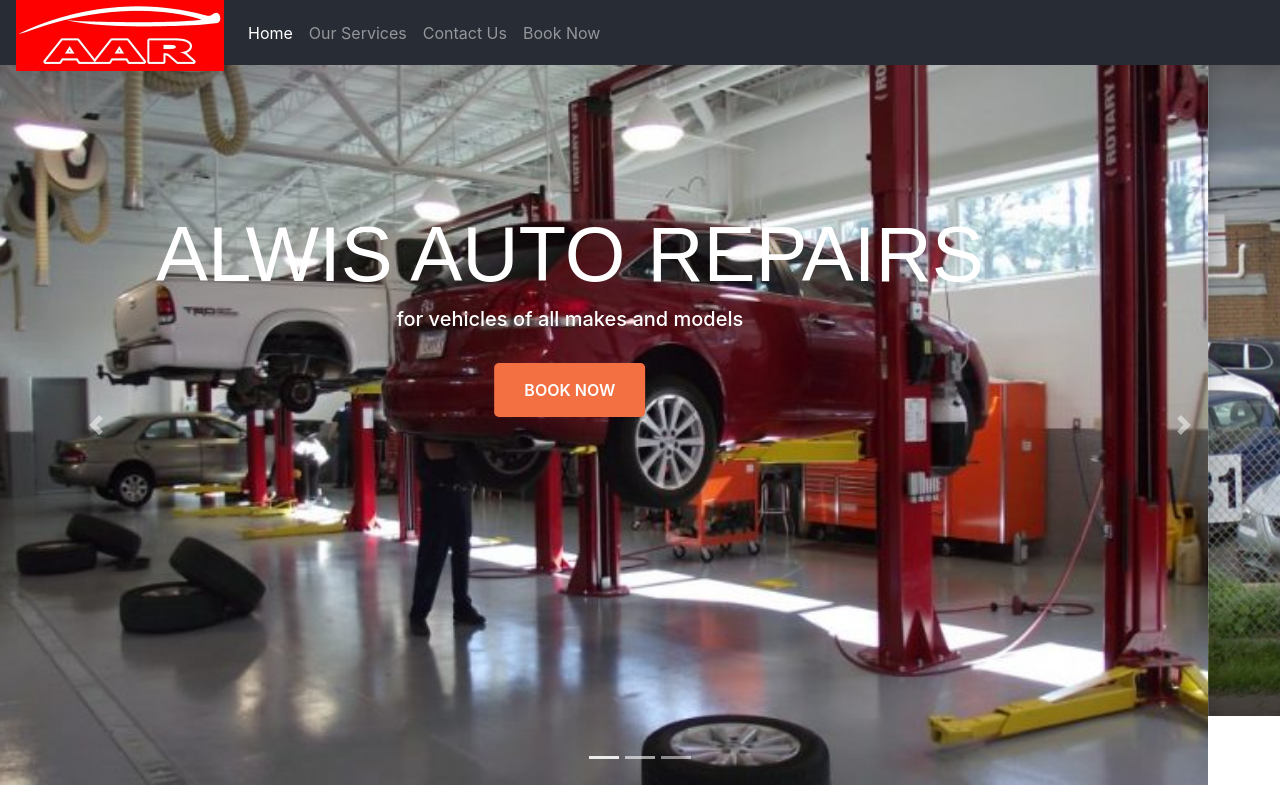
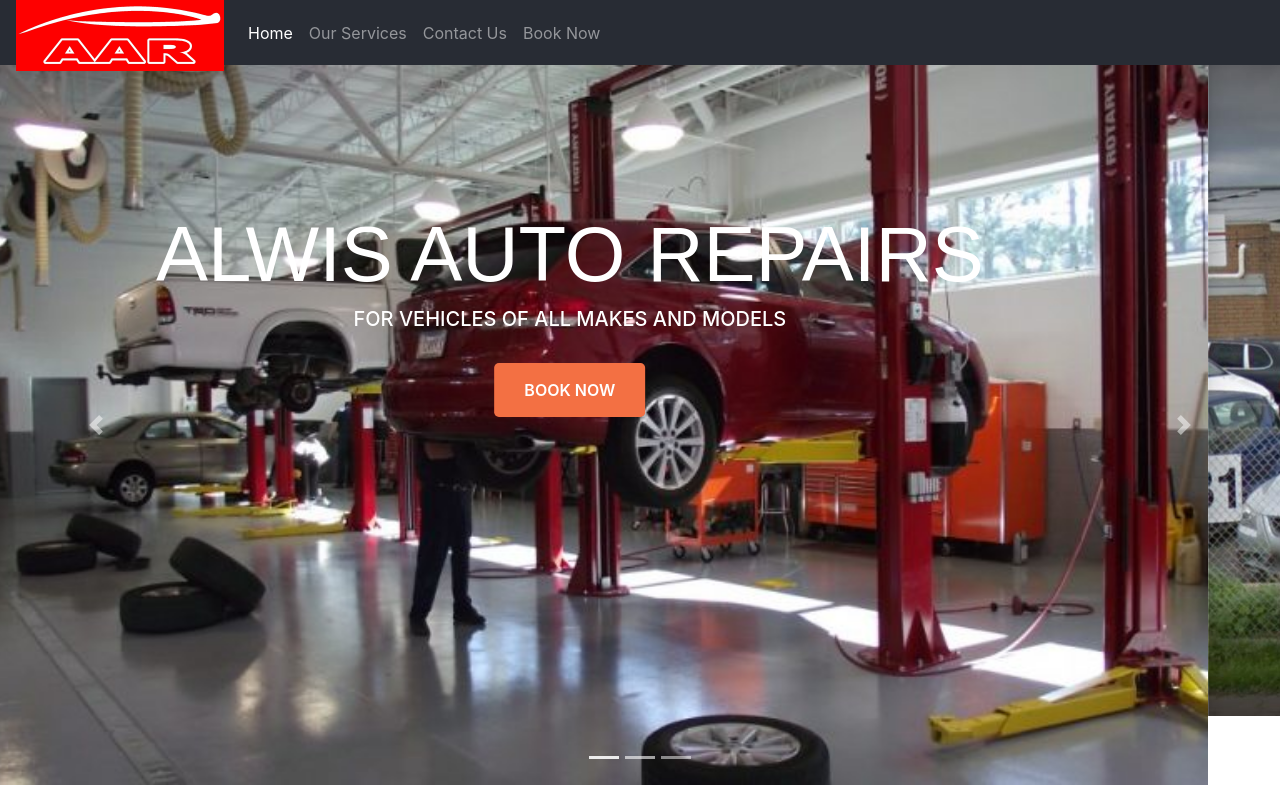
Before and after one commit to amindri/auto-website, a React (Create React App) app: page / in a window 1280 px wide. Built offline with nearby package versions, Linux system fonts and the light colour scheme.

Commit message:
open booking link in a new tab

```diff
--- a/src/components/Carousle/Carousle.js
+++ b/src/components/Carousle/Carousle.js
@@ -20,9 +20,9 @@
                             <h2>
                                 <span>alwis auto repairs</span>
                             </h2>
-                            <h5>for vehicles of all makes and models</h5>
+                            <h5>FOR VEHICLES OF ALL MAKES AND MODELS</h5>
                             <br/>
-                            <a className="btn-lg btn-theme" href="https://alwis.simplybook.me/v2/">Book Now</a>
+                            <a target="_blank" className="btn-lg btn-theme" href="https://alwis.simplybook.me/v2/">Book Now</a>
 
                         </div>
                     </div>
@@ -36,7 +36,7 @@
                                 <span>European Cars</span>
                             </h2>
                             <br/>
-                            <a className="btn-lg btn-theme" href="https://alwis.simplybook.me/v2/">Book Now</a>
+                            <a target="_blank" className="btn-lg btn-theme" href="https://alwis.simplybook.me/v2/">Book Now</a>
                         </div>
                     </div>
                 </div>
@@ -50,7 +50,7 @@
                             </h2>
                             <h3>CALL 082612856</h3>
                             <br/>
-                            <a className="btn-lg btn-theme" href="https://alwis.simplybook.me/v2/">Book Now</a>
+                            <a target="_blank" className="btn-lg btn-theme" href="https://alwis.simplybook.me/v2/">Book Now</a>
                         </div>
                     </div>
                 </div>
```
